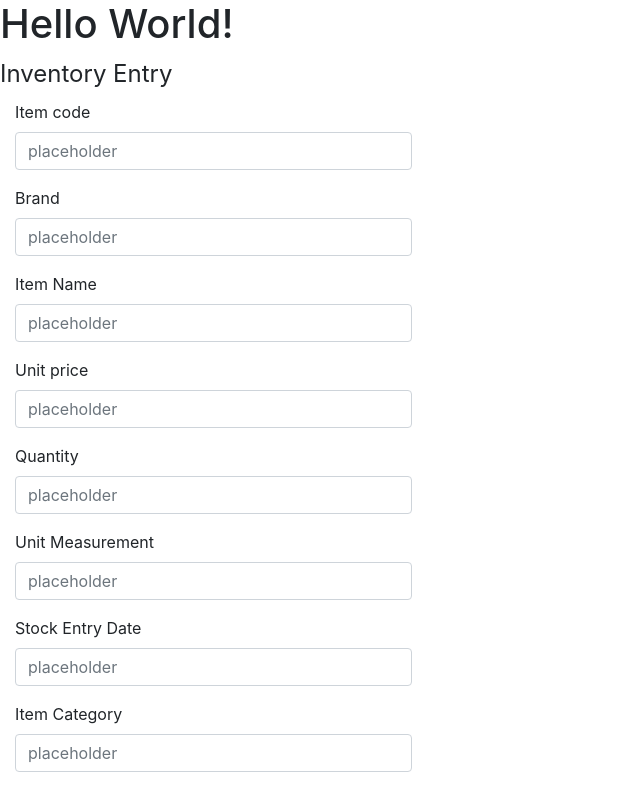
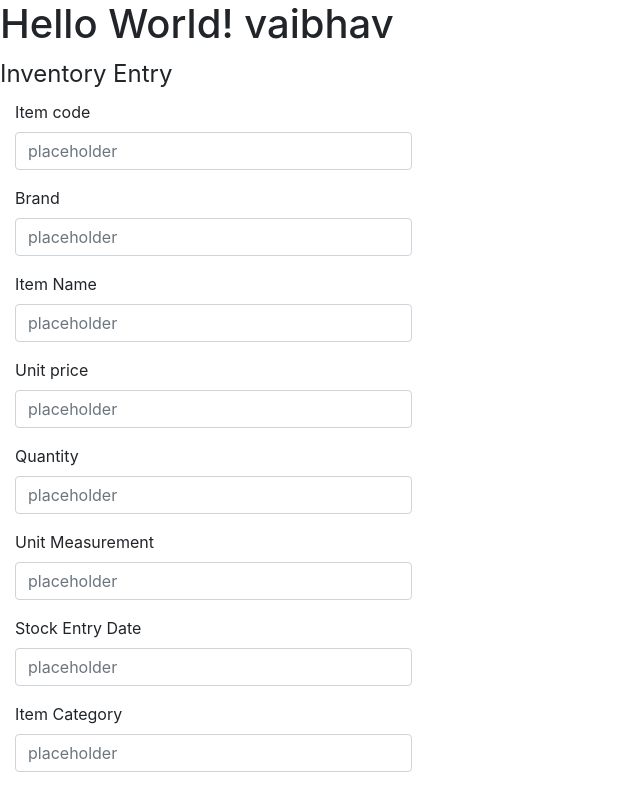
Before and after one commit to finalprojectcdac/project_front_end, a React (Create React App) app: page / in a window 1280 px wide. Shown: the top 792 px of the page, without its empty margins (0-640 px from the left). Built offline with nearby package versions, Linux system fonts and the light colour scheme.

Commit message:
changed 2nd commit

```diff
--- a/src/App.jsx
+++ b/src/App.jsx
@@ -6,7 +6,7 @@ import Supplier_form from "./supplier-form"
 function App(){
 
     return (<div>
-        <h1>Hello World!</h1>
+        <h1>Hello World! vaibhav</h1>
         <Inv_form />
         <Supplier_form />
     </div>);
```
